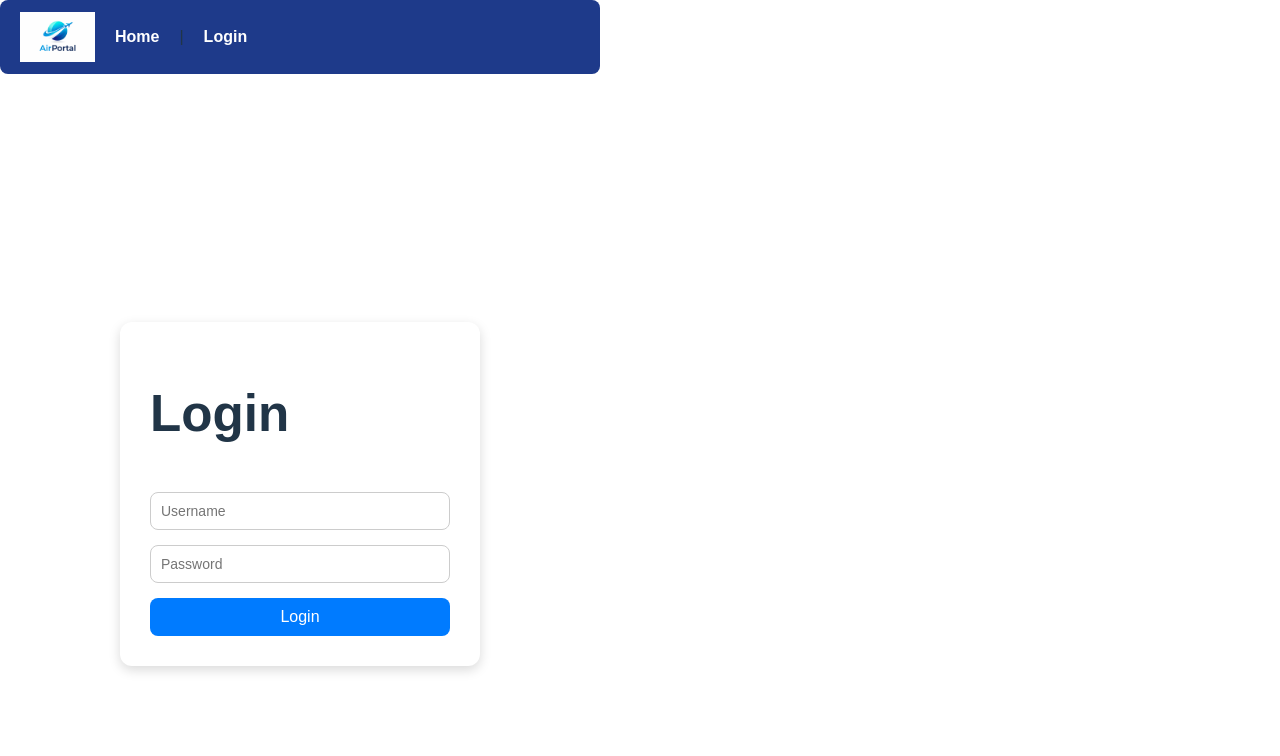
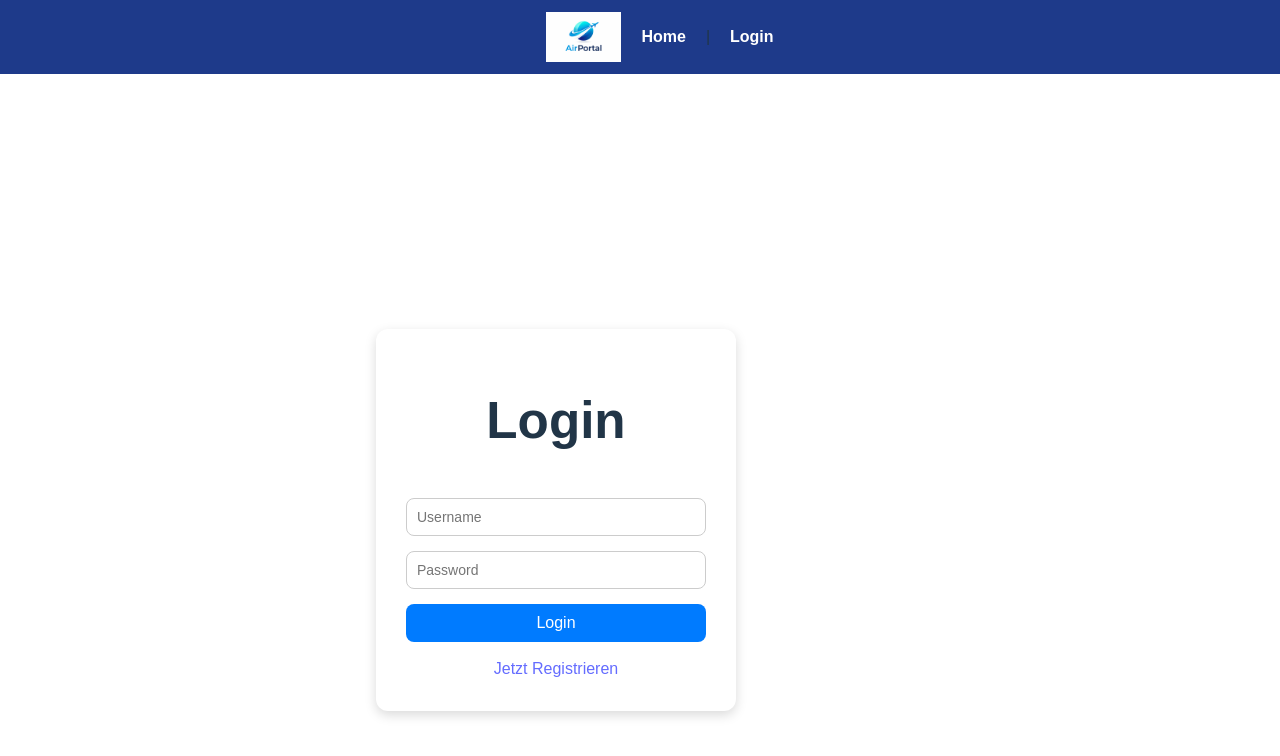
Before and after one commit to Vinci4600/AirPortal-Applikation-Frontend, a React (Vite) app: page /login in a window 1280 px wide. Shown: the top 756 px of the page. Built offline with nearby package versions, Linux system fonts and the light colour scheme.

Commit message:
Verbesserung designe und anfang RegistrierungPage

```diff
--- a/src/App.jsx
+++ b/src/App.jsx
@@ -9,6 +9,7 @@ import PassengerPage from "./pages/PassengerPage";
 import LogisticUserPage from "./pages/LogisticUserPage";
 import LoginPage from "./pages/LoginPage";
 
+
 import logo from "./assets/Airportal.png";
 
 function App() {
@@ -16,9 +17,11 @@ function App() {
   const [token, setToken] = useState(localStorage.getItem("token"));
 
 
+
   const handleLogout = () => {
     localStorage.clear();
-    setToken(null); //  wichtig → Navbar updated sofort
+    setToken(null);
+    navigate("/login");  //  weiter leitung zu nach dem Abmelden
   };
 
   return (
--- a/src/index.css
+++ b/src/index.css
@@ -80,14 +80,23 @@ nav {
   text-align: center;
 }
 nav {
-  background-color: #1e3a8a; /* schönes Blau */
+  position: fixed;       /* bleibt oben */
+  top: 0;
+  left: 0;
+  width: 100%;           /* volle Breite */
+
+  background-color: #1e3a8a;
   padding: 12px 20px;
-  border-radius: 8px;
-  margin-bottom: 20px;
+
   display: flex;
+  justify-content: center; /* Inhalt mittig */
+  align-items: center;
   gap: 20px;
-  align-items: center;
 
+  z-index: 1000;
+
+  border-radius: 0;      /* KEINE runden Ecken */
+  margin-bottom: 0;      /* kein Abstand */
 }
 
 /* Link Styling */
--- a/src/pages/LoginPage.jsx
+++ b/src/pages/LoginPage.jsx
@@ -36,7 +36,7 @@ function LoginPage({ setToken }) {
   return (
 
 
-    <div className="home-container">
+    <div className="containert">
       <div className="login-container">
         <div className="login-box">
           <h1>Login</h1>
@@ -56,9 +56,11 @@ function LoginPage({ setToken }) {
           />
 
           <button onClick={handleLogin}>Login</button>
+          <a href="RegistrierungPage.jsx">Jetzt Registrieren</a>
         </div>
       </div>
-    </div>
+      </div>
+
 
 
 
--- /dev/null
+++ b/src/pages/RegistrierungPage.jsx
@@ -0,0 +1,4 @@
+import { useState } from "react";
+import API from "../api";
+import { useNavigate } from "react-router-dom";
+import "./components/styles/otherstyles.css";
--- a/src/pages/components/styles/home.css
+++ b/src/pages/components/styles/home.css
@@ -1,7 +1,7 @@
 .home-container {
-  min-height: 100vh;
   display: flex;
   justify-content: center;
+  /* Horizontal */
   align-items: center;
 }
 
@@ -38,15 +38,33 @@
     opacity: 0;
     transform: translateY(-15px);
   }
+
   to {
     opacity: 1;
     transform: translateY(0);
   }
 }
-.loginbox{
+
+.loginbox {
   text-align: center;
   max-width: 800px;
   margin: auto;
   padding: 20px;
   background-color: white;
 }
+
+.containert {
+
+  width: 100%;
+  padding: 15vh 10vw;
+
+
+
+  z-index: 1000;
+  text-align: center;
+  display: flex;
+  justify-content: center; /* horizontale Zentrierung */
+  align-items: center; /* vertikale Zentrierung */
+  height: 100vh; /* volle Höhe des Viewports */
+  margin: 0; /* keine Standard-Margin */
+}
```
